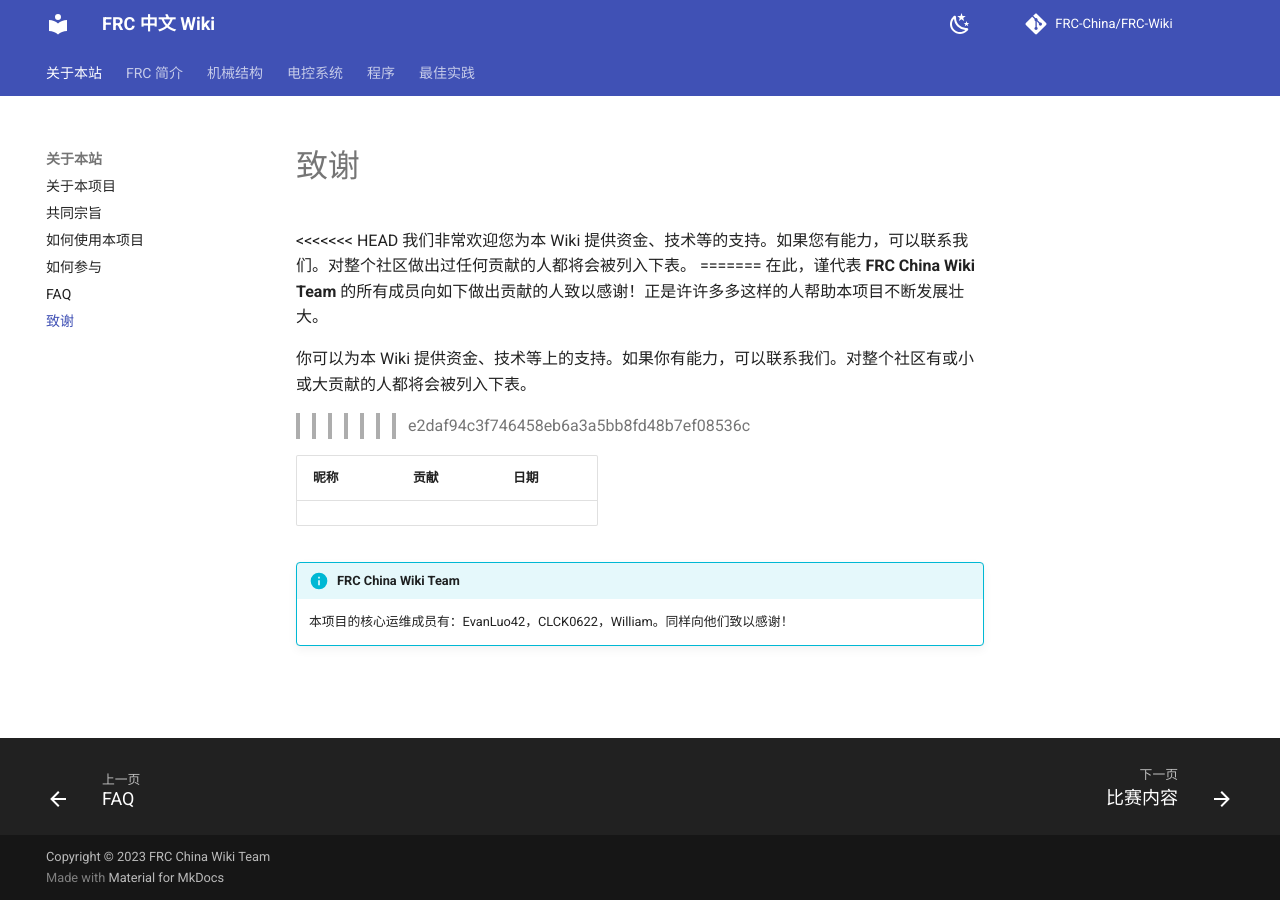
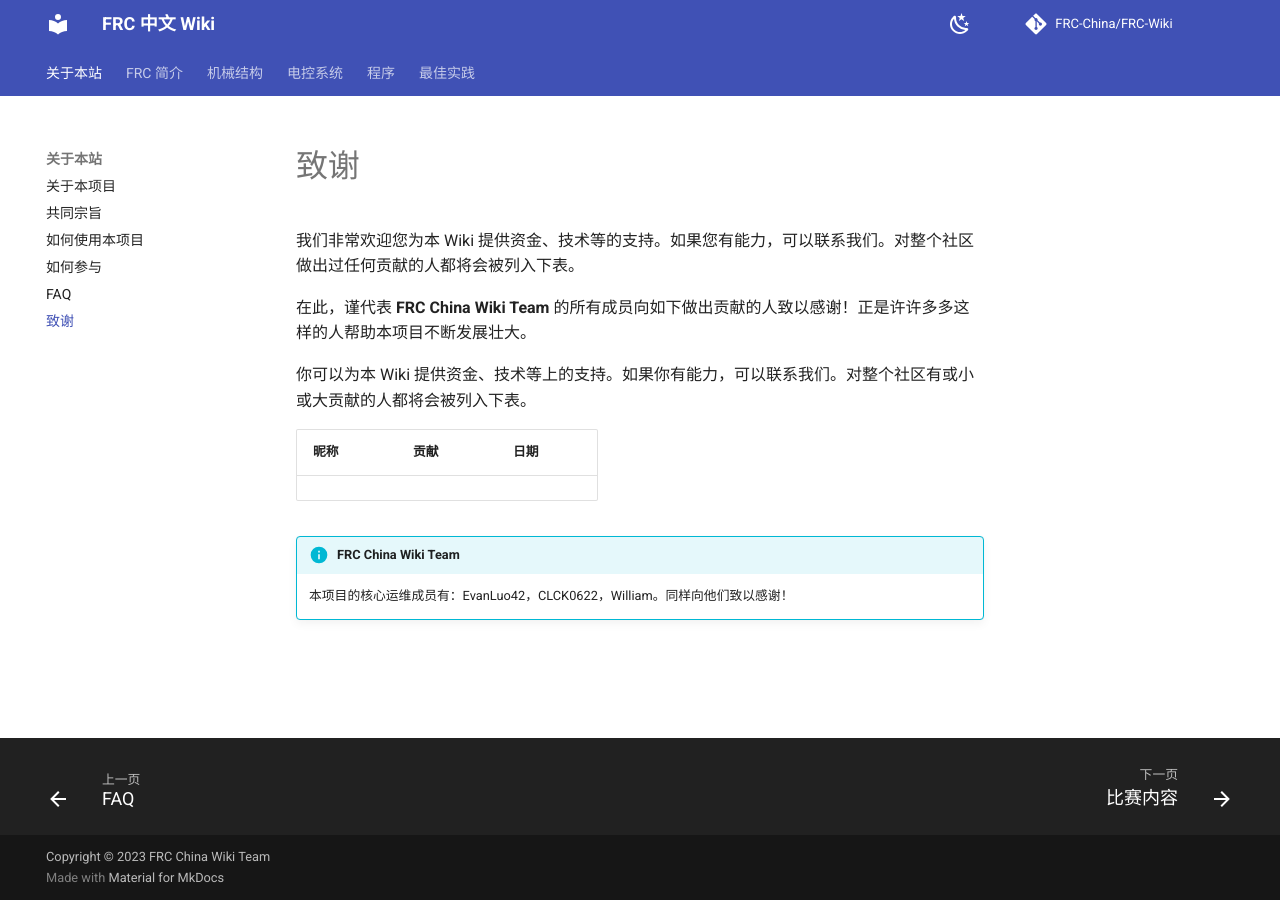
Before and after one commit to FRC-China/FRC-Wiki, an MkDocs documentation site: the page built from docs/start/acknowledgement.md, in a window 1280 px wide. Built offline with MkDocs 1.6.1 and Material for MkDocs 9.7.7, drawn with Linux system fonts in a browser that asks for light colours; comment, search, counter and statistics services are not loaded.

Commit message:
fix(start/acknowledgement): 删除git操作的余留指示字符

```diff
--- a/docs/start/acknowledgement.md
+++ b/docs/start/acknowledgement.md
@@ -1,12 +1,10 @@
 # 致谢
 
-<<<<<<< HEAD
 我们非常欢迎您为本 Wiki 提供资金、技术等的支持。如果您有能力，可以联系我们。对整个社区做出过任何贡献的人都将会被列入下表。
-=======
+
 在此，谨代表 **FRC China Wiki Team** 的所有成员向如下做出贡献的人致以感谢！正是许许多多这样的人帮助本项目不断发展壮大。
 
 你可以为本 Wiki 提供资金、技术等上的支持。如果你有能力，可以联系我们。对整个社区有或小或大贡献的人都将会被列入下表。
->>>>>>> e2daf94c3f746458eb6a3a5bb8fd48b7ef08536c
 
 | 昵称  | 贡献  | 日期  |
 |-----|-----|-----|
```
